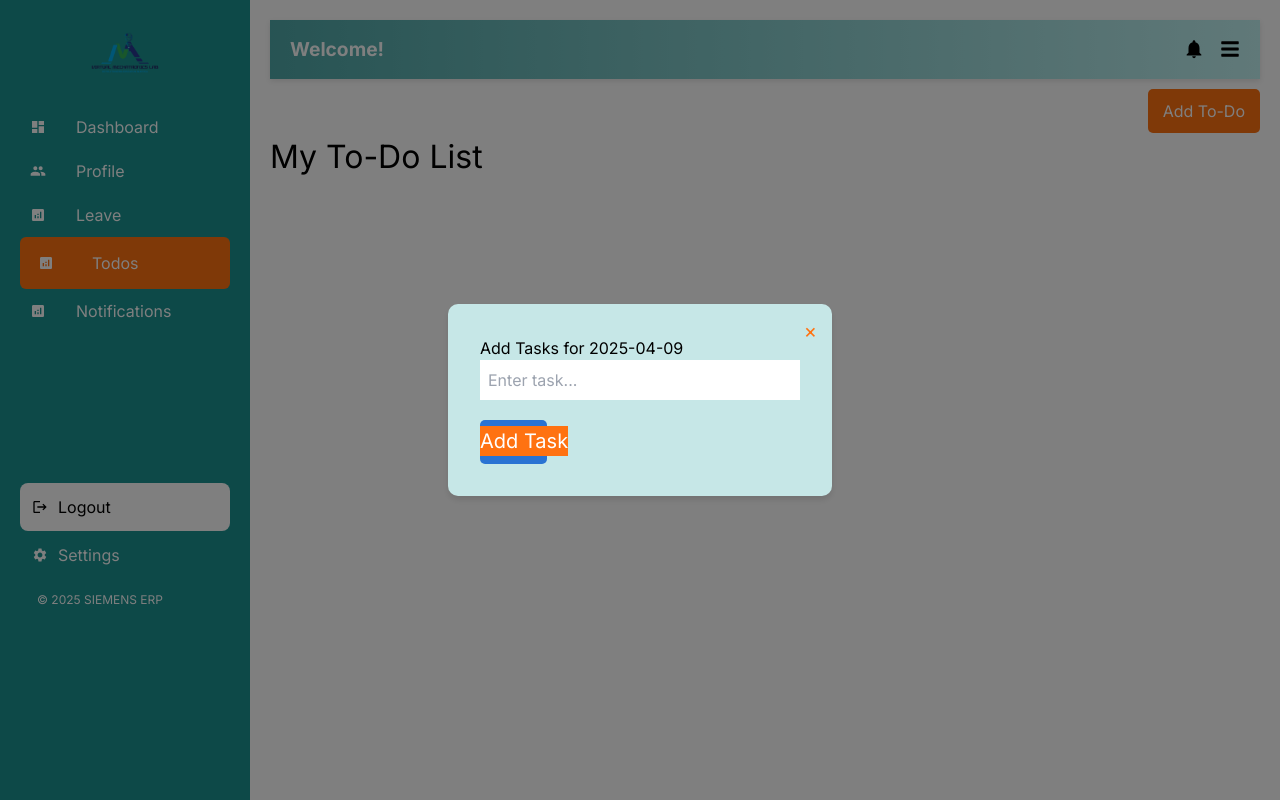
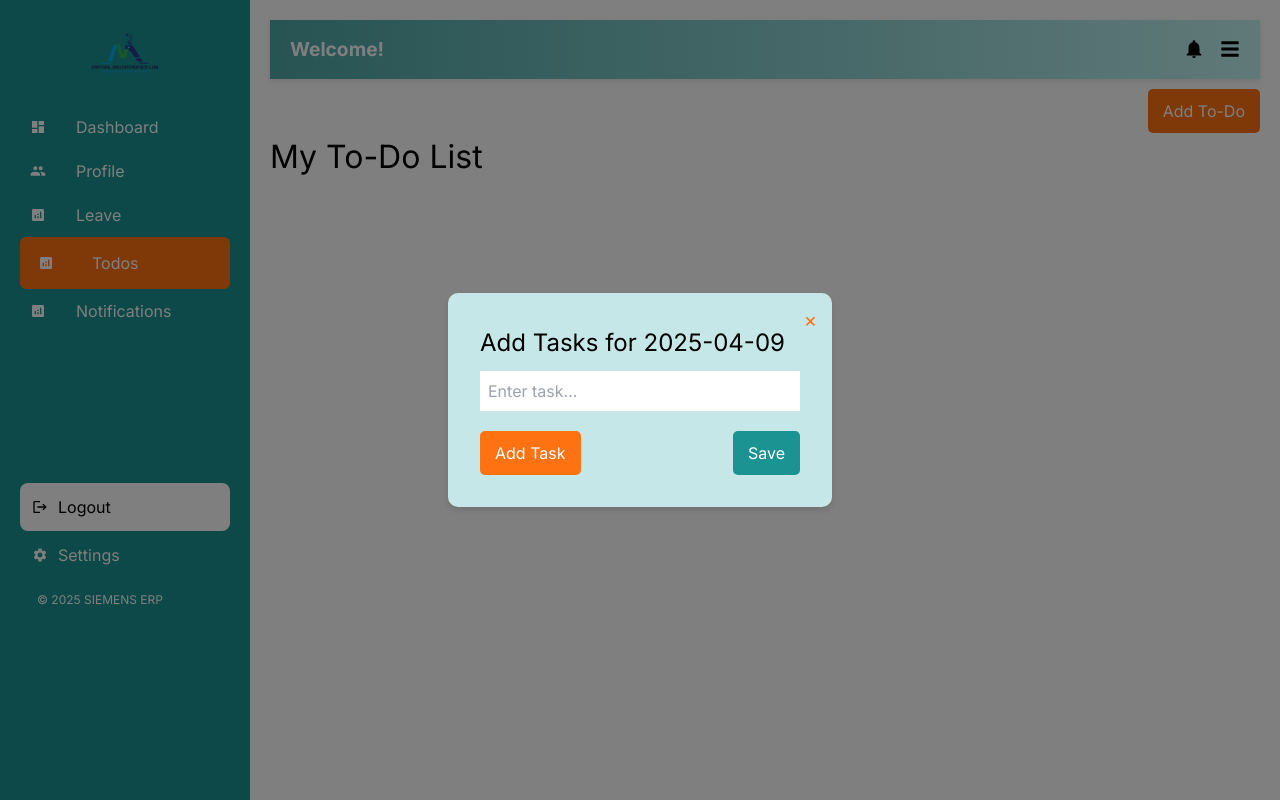
Before and after one commit to Siemens-Vr/NewPRE, a Next.js app: page /pages/staff/dashboard/todos in a window 1280 px wide. Both pictures are taken after a click on the button "Add To-Do". Built offline with nearby package versions, Linux system fonts and the light colour scheme.

Commit message:
new code

```diff
--- a/app/pages/staff/dashboard/todos/page.jsx
+++ b/app/pages/staff/dashboard/todos/page.jsx
@@ -78,7 +78,7 @@ const TodoPage = () => {
           <button className={style.closeButton} onClick={() => setShowModal(false)}>
             &times;
           </button>
-            <h2>Add Tasks for {currentDate}</h2>
+            <h2 className={styles.h2}>Add Tasks for {currentDate}</h2>
             <input
               type="text"
               placeholder="Enter task..."
@@ -91,10 +91,11 @@ const TodoPage = () => {
                 <li key={index}>{task.text}</li>
               ))}
             </ul>
+            <div className={styles.buttonContainer}>
             <button onClick={handleAddTask} className={styles.addTaskButton}>Add Task</button>
 
             <button onClick={handleSaveTasks} className={styles.saveButton}> Save</button>
-
+</div>
           </div>
         </div>
       )}
--- a/app/styles/staff/staffComponent.module.css
+++ b/app/styles/staff/staffComponent.module.css
@@ -63,7 +63,7 @@
     height: 100%;
   }
   .todoCard{
-    background-color: #1b9392;;
+    background-color: #1b9392;
     box-shadow: 0px 4px 6px rgba(0, 0, 0, 0.1);
     border-radius: 12px;
     padding: 24px;
--- a/app/styles/staff/todo.module.css
+++ b/app/styles/staff/todo.module.css
@@ -34,7 +34,8 @@
     padding: 15px;
     border-radius: 10px;
     box-shadow: 0 2px 5px rgba(0, 0, 0, 0.1);
-    min-width: 200px;
+    min-width: 400px;
+
   }
 
   .todoCard h3 {
@@ -95,26 +96,19 @@
     margin-bottom: 10px;
   }
 
-  .addTaskButton,
+  .buttonContainer {
+    display: flex;
+    justify-content: space-between;
+  }
+  /* .addTaskButton,
   .saveButton {
     display: flex;
-    justify-content: center;
+    justify-content: space-between;
     margin-top: 1rem;
   }
-
+   */
   .addTaskButton {
-    position: absolute;
-    font-size: 20px;
-    background:  #ff7211;
-    border: none;
-    cursor: pointer;
-    color:white;
-    transition: color 0.3s ease-in-out;
-    justify-content: start;
-  }
-
-  .saveButton {
-    background-color: #2a73d3;
+    background-color: #ff7211;
     color: white;
     padding: 10px 15px;
     border: none;
@@ -122,5 +116,20 @@
     cursor: pointer;
     transition: background 0.3s ease-in-out;
     margin-top: 10px;
-    justify-content: end;
   }
+
+  .saveButton {
+  background-color: #1b9392;
+    color: white;
+    padding: 10px 15px;
+    border: none;
+    border-radius: 5px;
+    cursor: pointer;
+    transition: background 0.3s ease-in-out;
+    margin-top: 10px;
+    margin-left: auto;
+  }
+  .h2 {
+    font-size: 1.5rem;
+    margin-bottom: 10px;
+  }
```
